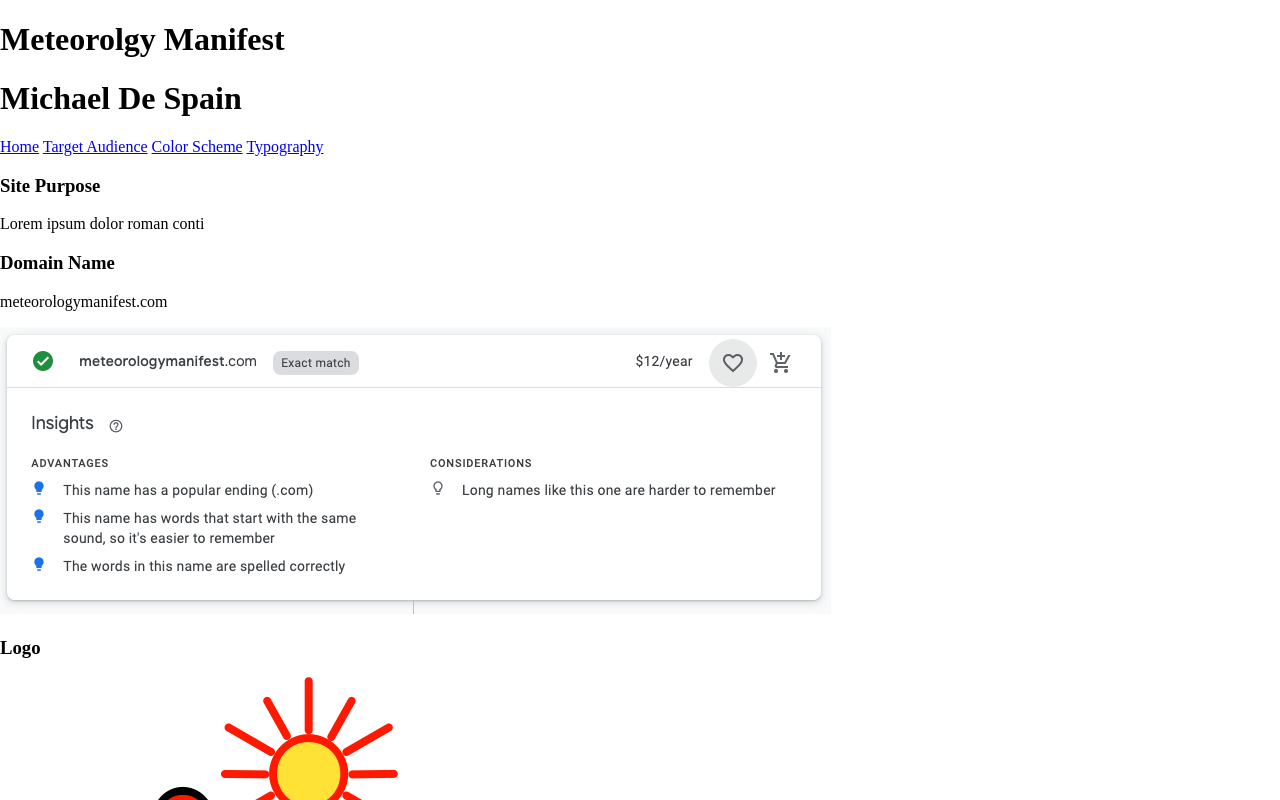
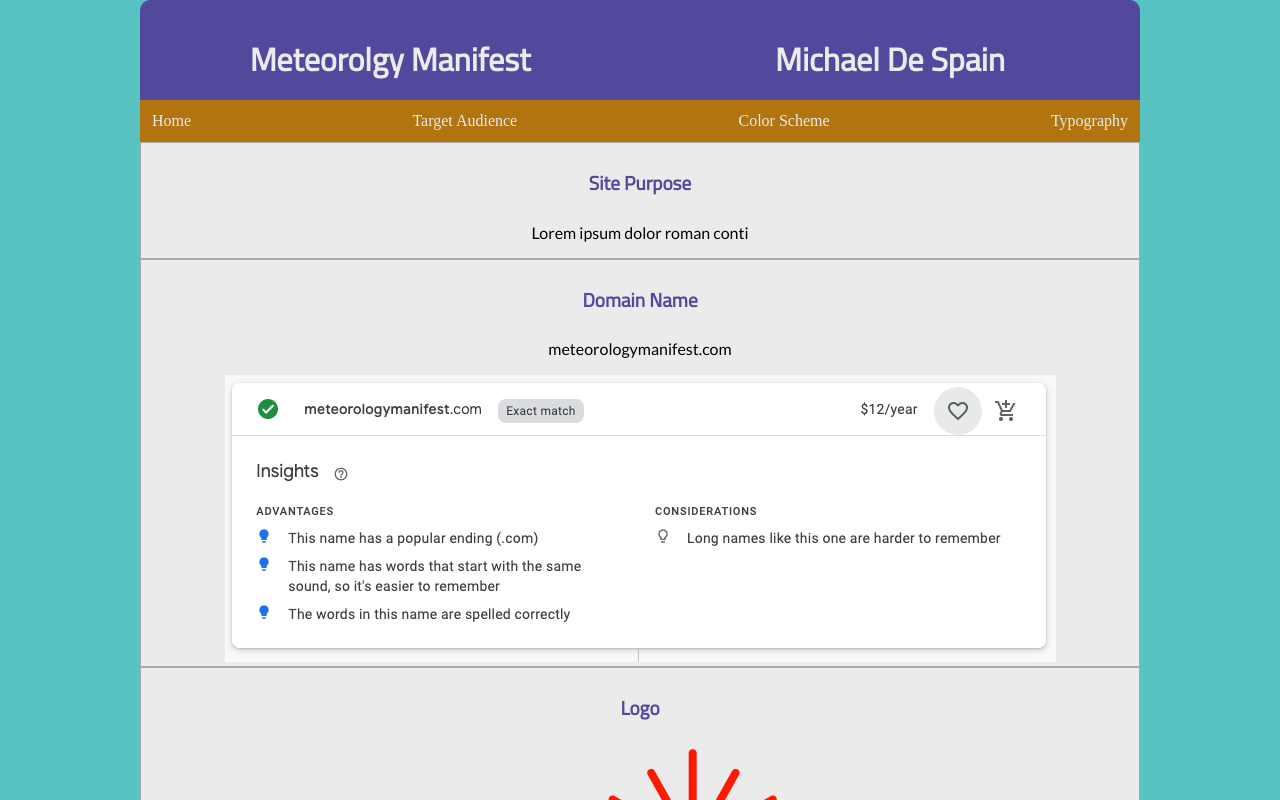
Before and after one commit to mdespain35/mdespain.github.io, a plain HTML site: page Lesson3/index.html in a window 1280 px wide. Shown: the top 800 px of the page. Drawn offline with Linux system fonts and the light colour scheme.

Commit message:
Major CSS Updates

```diff
--- a/Lesson3/CSS/medium.css
+++ b/Lesson3/CSS/medium.css
@@ -1,5 +1,14 @@
 @media (min-width: 32.5em) {
     nav {
-        display: inline;
+        display: flex;
+        justify-content: space-between;
+        background-color: #B1740F;
     }
+
+    /*#domain img {
+        display: block;
+        max-width: 90%;
+        margin: 0 auto;
+    }*/
+
 }
--- a/Lesson3/CSS/small.css
+++ b/Lesson3/CSS/small.css
@@ -5,10 +5,86 @@
  * font-family: 'Titillium Web', sans-serif;
  */
 
+nav a {
+    padding: 10px;
+    text-decoration: none;
+    color: #EBEBEB;
+    display:block;
+    background-color: #B1740F;
+    margin: 2px;
+}
+
 nav {
-    display: block;
+    text-align: center;
+    background-color: #52489C;
 }
 
  header, main, footer {
-     max-width: 70%;
+     max-width: 1000px;
+     margin: 0 auto;
  }
+ body {
+     background-color: #59C3C3;
+ }
+
+ header, footer {
+     background-color: #52489C;
+     color: #EBEBEB;
+     padding-top: 20px;
+ }
+ header {
+     border-radius: 10px 10px 0 0;
+ }
+
+ footer {
+     text-align: center;
+     padding-bottom: 10px;
+     border-radius: 0 0 10px 10px;
+ }
+
+ footer a {
+     color: #B1740F;
+ }
+
+main {
+    background-color: #EBEBEB;
+}
+
+main div {
+    border: 1px solid darkgray;
+    text-align: center;
+}
+
+
+#title {
+    display: grid;
+    grid-template-columns: 1fr 1fr;
+}
+
+#title h1 {
+    align-self: center;
+    justify-self: center;
+}
+
+h1, h3, h4 {
+    font-family: 'Titillium Web', sans-serif;
+}
+
+h3 {
+    padding: 10px;
+    color: #52489C;
+    font-size: 120%;
+}
+
+p {
+    font-family: 'Lato', sans-serif;
+}
+
+#domain img {
+    max-width: 90%;
+    margin: 0 auto;
+}
+
+#update {
+    color: #CEFF1A;
+}
--- a/Lesson3/index.html
+++ b/Lesson3/index.html
@@ -11,8 +11,10 @@
 
   <body>
    <header>
-       <h1>Meteorolgy Manifest</h1>
-       <h1>Michael De Spain</h1>
+      <div id="title">
+        <h1>Meteorolgy Manifest</h1>
+        <h1>Michael De Spain</h1>
+      </div>
        <nav>
            <a href="index.html">Home</a>
            <a href="target-audience.html">Target Audience</a>
```
Also changed, not shown: Lesson3/color-scheme.html (+6 -2 lines), Lesson3/target-audience.html (+4 -2 lines), Lesson3/typography.html (+4 -2 lines), 3 other files.
